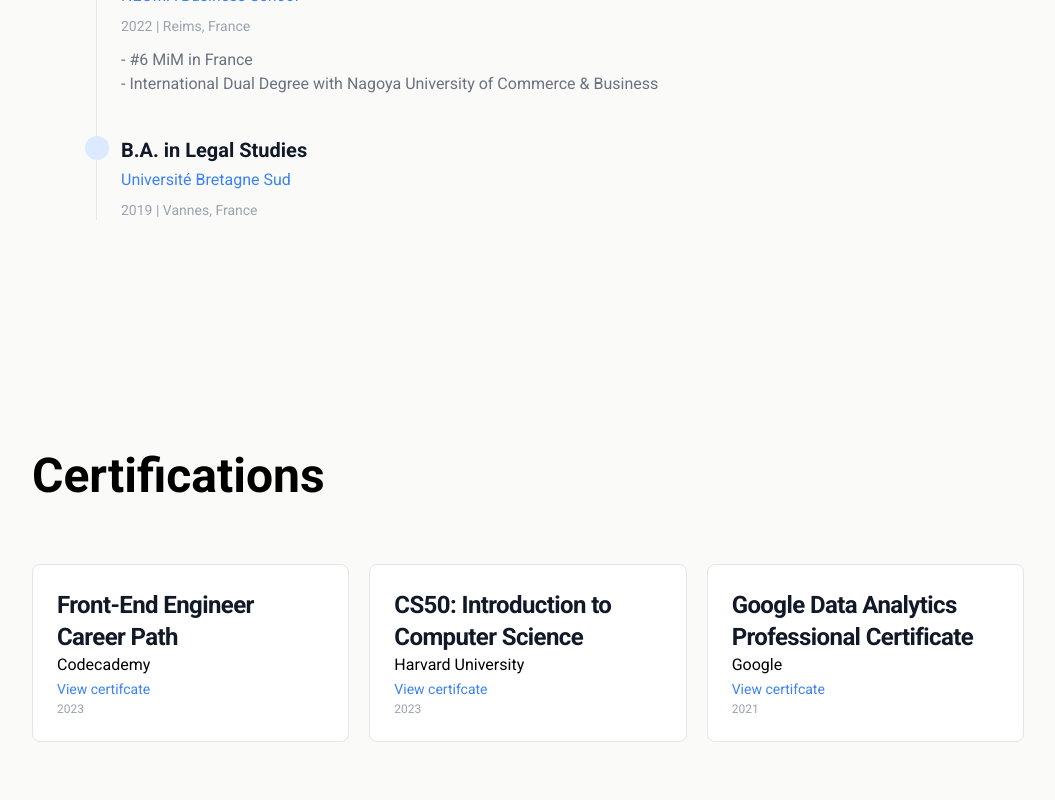
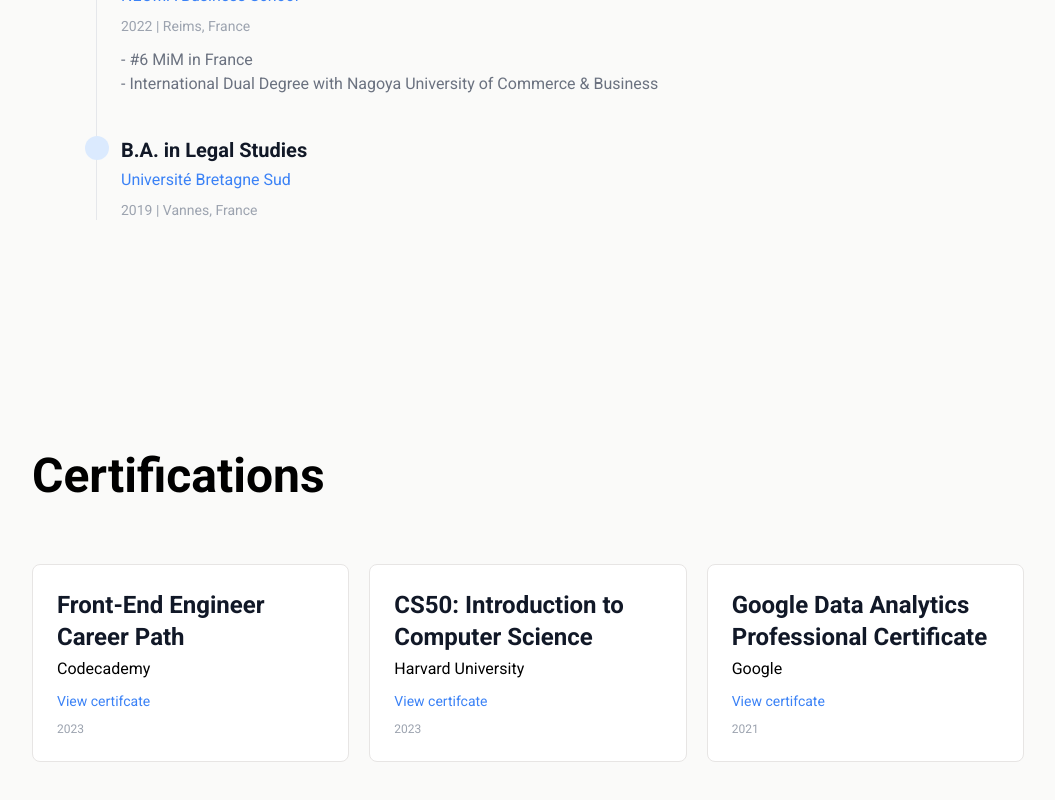
Before and after one commit to smnraphael/portfolio, a React (Vite) app: page / in a window 1280 px wide. Shown: the part 3656-4456 px from the top of the page, without its empty margins (112-1167 px from the left). Built offline with nearby package versions, Linux system fonts and the light colour scheme.

Commit message:
fix dark mode for certification card

```diff
--- a/src/components/CertificationCard.jsx
+++ b/src/components/CertificationCard.jsx
@@ -1,10 +1,11 @@
 function CertificationCard({ course, school, date, link }) {
   return (
     <div className="max-w-sm p-6 bg-white border border-stone-200 rounded-lg dark:bg-gray-800 dark:border-gray-700">
-      <p className="text-2xl font-bold tracking-tight text-gray-900 dark:text-white">
+      <p className="text-2xl font-bold mb-1 text-gray-900 dark:text-white">
         {course}
       </p>
-      <p>{school}</p>
+      <p className="dark:text-white mb-2">{school}</p>
+      <div className="mb-2">
         <a
           href={link}
           target="_blank"
@@ -12,6 +13,7 @@ function CertificationCard({ course, school, date, link }) {
         >
           View certifcate
         </a>
+      </div>
       <p className="block text-xs text-gray-400 dark:text-gray-500">{date}</p>
     </div>
   );
```
Lines whose indentation alone changed are shown as unchanged.
